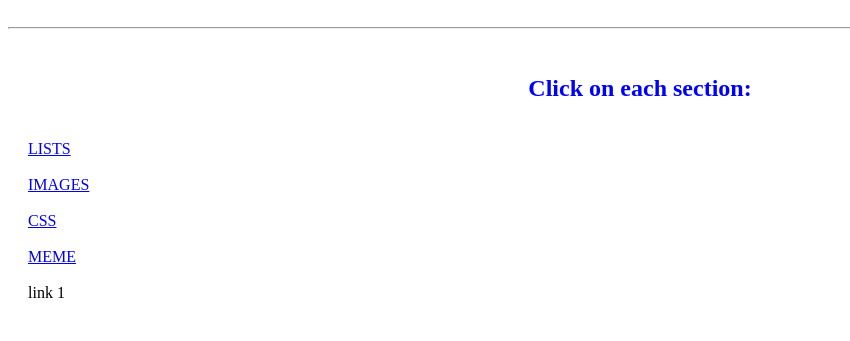
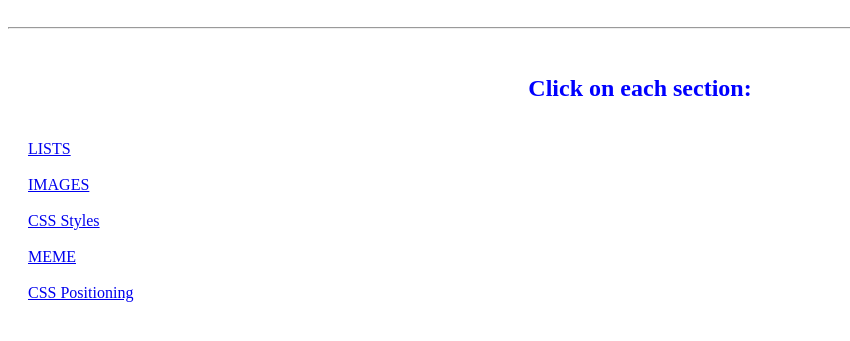
Before and after one commit to Gersi365/practicing, a plain HTML site: page index.html in a window 1280 px wide. Shown: the part 79-420 px from the top of the page, without its empty margins (0-850 px from the left). Drawn offline with Linux system fonts and the light colour scheme.

Commit message:
Update index.html

```diff
--- a/index.html
+++ b/index.html
@@ -20,13 +20,13 @@
             <a draggable="true" href="./images/images.html">IMAGES</a>
             <br/>
             <br/>
-            <a draggable="true" href="./css/index.html">CSS</a>
+            <a draggable="true" href="./css/index.html">CSS Styles</a>
             <br/>
             <br/>
             <a draggable="true" href="./meme/index.html">MEME</a>
             <br/>
             <br/>
-            <a>link 1</a>
-            </div>
+            <a draggable="true" href="./css/Positioning/index.html">CSS Positioning</a>
+        </div>
         </body>
     </html>
```
